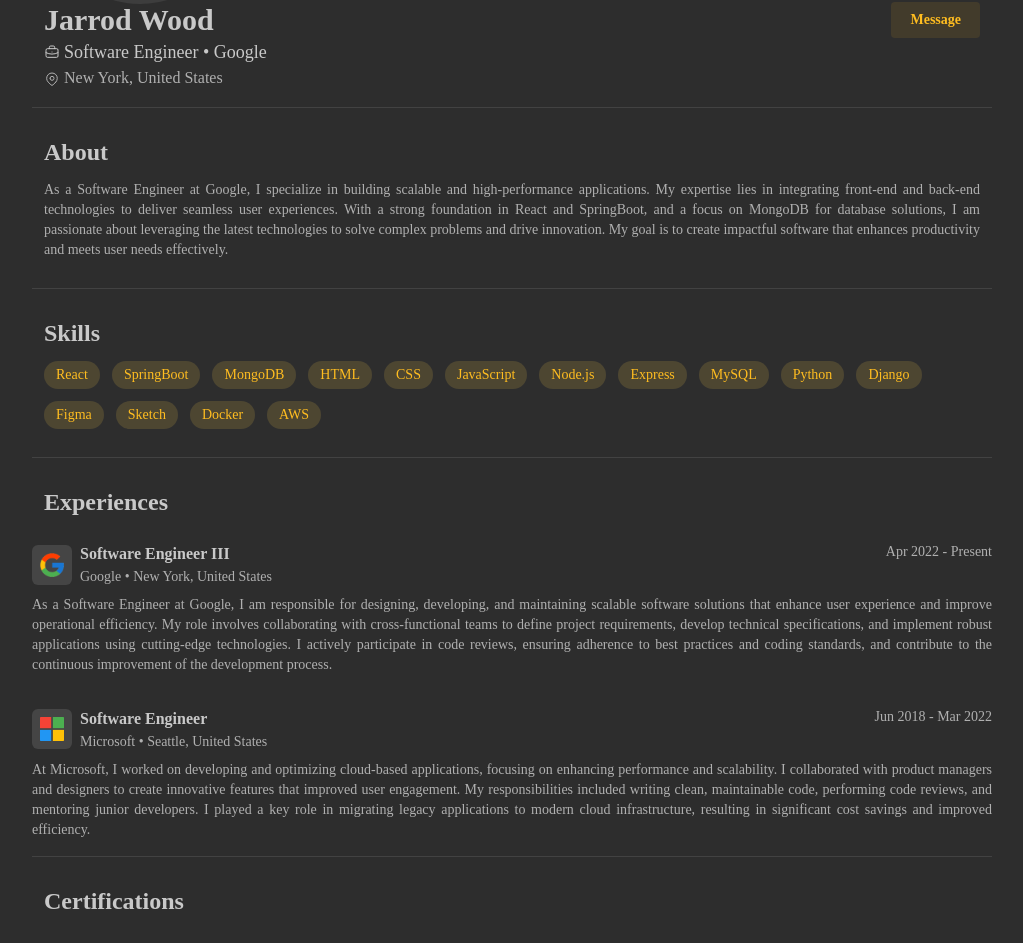
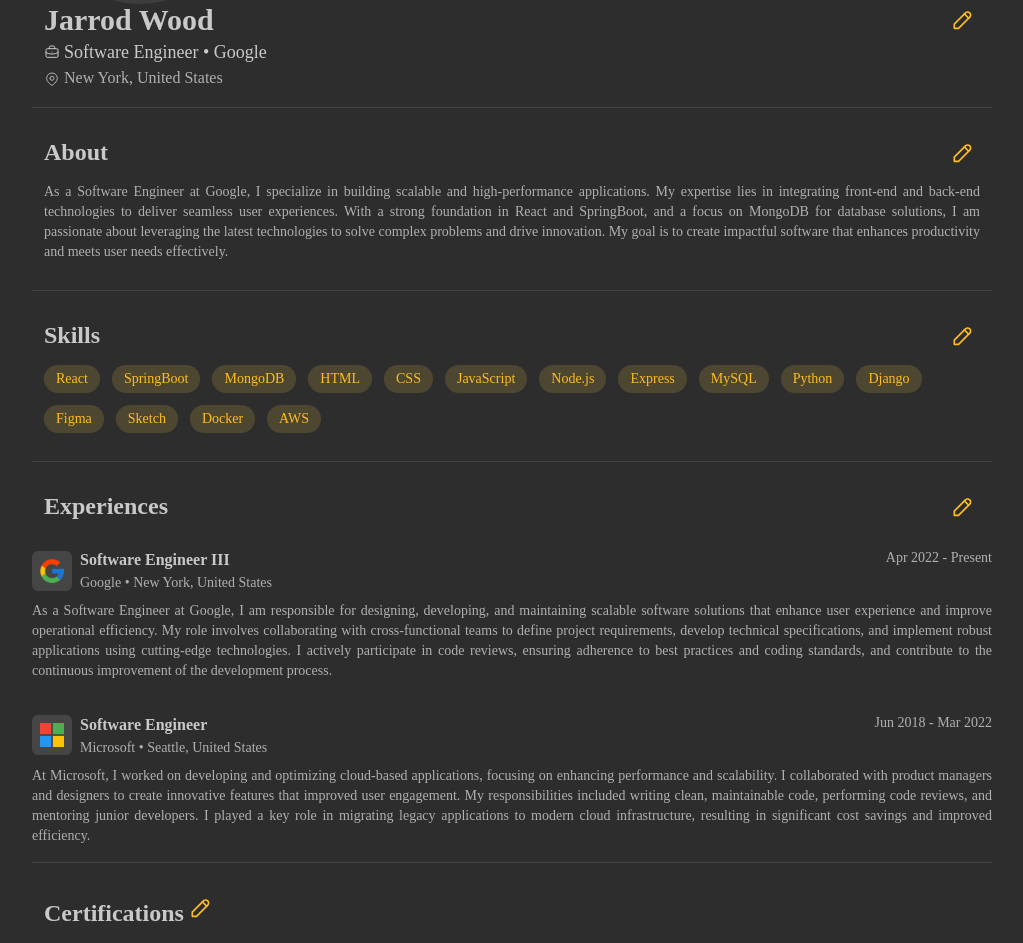
Before and after one commit to LaZyFee/mern_Job-Portal, a React (Vite) app in the folder client/: page /profile in a window 1280 px wide. Shown: the part 320-1263 px from the top of the page, without its empty margins (128-1151 px from the left). Built offline with nearby package versions, Linux system fonts and the light colour scheme.

Commit message:
userProfile page Created

```diff
--- /dev/null
+++ b/client/src/Pages/UserProfile/SelectInput.tsx
@@ -0,0 +1,84 @@
+import { useEffect, useState } from 'react';
+import { Combobox, InputBase, ScrollAreaAutosize, useCombobox } from '@mantine/core';
+
+
+// eslint-disable-next-line @typescript-eslint/no-explicit-any
+export const SelectInput = (props: any) => {
+
+    useEffect(() => {
+        setData(props.options);
+        setValue(props.value);
+        setSearch(props.value);
+    }, [props.options, props.value]);
+
+    const combobox = useCombobox({
+        onDropdownClose: () => combobox.resetSelectedOption(),
+    });
+
+    const [data, setData] = useState<string[]>([]);
+    const [value, setValue] = useState<string | null>(null);
+    const [search, setSearch] = useState('');
+
+    const exactOptionMatch = data.some((item) => item === search);
+    const filteredOptions = exactOptionMatch
+        ? data
+        : data.filter((item) => item.toLowerCase().includes(search.toLowerCase().trim()));
+
+    const options = filteredOptions.map((item) => (
+        <Combobox.Option value={item} key={item}>
+            {item}
+        </Combobox.Option>
+    ));
+
+    return (
+        <Combobox
+            store={combobox}
+            withinPortal={false}
+            onOptionSubmit={(val) => {
+                if (val === '$create') {
+                    setData((current) => [...current, search]);
+                    setValue(search);
+                } else {
+                    setValue(val);
+                    setSearch(val);
+                }
+
+                combobox.closeDropdown();
+            }}
+        >
+            <Combobox.Target>
+                <InputBase
+                    withAsterisk
+                    label={props.label}
+                    leftSection={<props.leftSection stroke={1.5} />}
+                    rightSection={<Combobox.Chevron />}
+                    value={search}
+                    onChange={(event) => {
+                        combobox.openDropdown();
+                        combobox.updateSelectedOptionIndex();
+                        setSearch(event.currentTarget.value);
+                    }}
+                    onClick={() => combobox.openDropdown()}
+                    onFocus={() => combobox.openDropdown()}
+                    onBlur={() => {
+                        combobox.closeDropdown();
+                        setSearch(value || '');
+                    }}
+                    placeholder={props.placeholder}
+                    rightSectionPointerEvents="none"
+                />
+            </Combobox.Target>
+
+            <Combobox.Dropdown>
+                <Combobox.Options>
+                    <ScrollAreaAutosize mah={200} type="scroll">
+                        {options}
+                        {!exactOptionMatch && search.trim().length > 0 && (
+                            <Combobox.Option value="$create">+ Create {search}</Combobox.Option>
+                        )}
+                    </ScrollAreaAutosize>
+                </Combobox.Options>
+            </Combobox.Dropdown>
+        </Combobox>
+    );
+}
--- a/client/src/Pages/UserProfile/UserProfile.tsx
+++ b/client/src/Pages/UserProfile/UserProfile.tsx
@@ -1,11 +1,25 @@
-import { Button, Divider } from "@mantine/core"
+import { ActionIcon, Divider } from "@mantine/core"
 import BannerImage from "/assets/Profile/banner.jpg"
 import AvatarImage from "/assets/avatar.png"
-import { IconBriefcase, IconMapPin } from "@tabler/icons-react"
+import { IconBriefcase, IconDeviceFloppy, IconMapPin, IconPencil } from "@tabler/icons-react"
 import { ExpCard } from "./ExpCard"
 import { CertificationCard } from "./CertificationCard"
+import { useState } from "react"
+import { SelectInput } from "../Post Job/SelectInput"
+import fields from "../../assets/Data/Profile"
 
 export const UserProfile = (props: any) => {
+    const select = fields;
+    const [edit, setEdit] = useState([false, false, false, false, false,])
+
+    const handleEdit = (index: number) => {
+        const newEdit = [...edit];
+        newEdit[index] = !newEdit[index];
+        setEdit(newEdit);
+    }
+
+
+
     return (
         <div className="w-3/4 mx-auto">
             <div className="relative">
@@ -15,22 +29,47 @@
             <div className="px-3 mt-16">
                 <div className="text-3xl font-semibold flex justify-between">
                     {props.name}
-                    <Button color="brightSun.4" variant="light">Message</Button>
+                    <ActionIcon variant="subtle" size="lg" radius="md" color="brightSun.4" onClick={() => handleEdit(0)}>
+                        {edit[0] ? <IconDeviceFloppy className="w-4/5 h-4/5" stroke={1.5} /> : <IconPencil className="w-4/5 h-4/5" stroke={1.5} />}
+                    </ActionIcon>
                 </div >
-                <div className="text-lg flex gap-1 items-center">
-                    <IconBriefcase className="h-4 w-4" stroke={1.5} /> {props.role} &bull; {props.company} </div>
-                <div className="text-md flex gap-1 items-center text-mine-shaft-300">
-                    <IconMapPin className="h-4 w-4" stroke={1.5} /> {props.location}
-                </div>
+                {
+                    edit[0] ? <>
+                        <div className="grid grid-cols-2 gap-5">
+                            <SelectInput {...select[0]} />
+                            <SelectInput {...select[1]} />
+                            <SelectInput {...select[2]} />
+                        </div>
+                    </>
+                        :
+                        <>
+                            <div className="text-lg flex gap-1 items-center">
+                                <IconBriefcase className="h-4 w-4" stroke={1.5} /> {props.role} &bull; {props.company} </div>
+                            <div className="text-md flex gap-1 items-center text-mine-shaft-300">
+                                <IconMapPin className="h-4 w-4" stroke={1.5} /> {props.location}
+                            </div>
+                        </>
+                }
+
+
             </div>
             <Divider my="md" />
             <div className="p-3">
-                <div className="text-2xl font-semibold mb-3">About </div>
+                <div className="text-2xl font-semibold mb-3 flex justify-between">
+                    About
+                    <ActionIcon variant="subtle" size="lg" radius="md" color="brightSun.4" onClick={() => handleEdit(1)}>
+                        {edit[1] ? <IconDeviceFloppy className="w-4/5 h-4/5" stroke={1.5} /> : <IconPencil className="w-4/5 h-4/5" stroke={1.5} />}
+                    </ActionIcon>
+                </div>
                 <div className="text-sm text-justify text-mine-shaft-300">{props.about}</div>
             </div>
             <Divider my="md" />
             <div className="p-3">
-                <div className="text-2xl font-semibold mb-3">Skills </div>
+                <div className="text-2xl font-semibold mb-3 flex justify-between">Skills
+                    <ActionIcon variant="subtle" size="lg" radius="md" color="brightSun.4" onClick={() => handleEdit(1)}>
+                        {edit[1] ? <IconDeviceFloppy className="w-4/5 h-4/5" stroke={1.5} /> : <IconPencil className="w-4/5 h-4/5" stroke={1.5} />}
+                    </ActionIcon>
+                </div>
                 <div className="flex flex-wrap gap-3">
                     {
                         props.skills.map((skill: string, index: number) =>
@@ -43,7 +82,11 @@
             </div>
             <Divider my="md" />
             <div className="p-3">
-                <div className="text-2xl font-semibold mb-3">Experiences</div>
+                <div className="text-2xl font-semibold mb-3 flex justify-between">Experiences
+                    <ActionIcon variant="subtle" size="lg" radius="md" color="brightSun.4" onClick={() => handleEdit(3)}>
+                        {edit[3] ? <IconDeviceFloppy className="w-4/5 h-4/5" stroke={1.5} /> : <IconPencil className="w-4/5 h-4/5" stroke={1.5} />}
+                    </ActionIcon>
+                </div>
             </div>
             <div className="flex flex-col gap-8">
                 {
@@ -54,7 +97,11 @@
             </div>
             <Divider my="md" />
             <div className="p-3">
-                <div className="text-2xl font-semibold mb-3">Certifications</div>
+                <div className="text-2xl font-semibold mb-3">Certifications
+                    <ActionIcon variant="subtle" size="lg" radius="md" color="brightSun.4" onClick={() => handleEdit(4)}>
+                        {edit[4] ? <IconDeviceFloppy className="w-4/5 h-4/5" stroke={1.5} /> : <IconPencil className="w-4/5 h-4/5" stroke={1.5} />}
+                    </ActionIcon>
+                </div>
             </div>
             <div>
                 {
```
